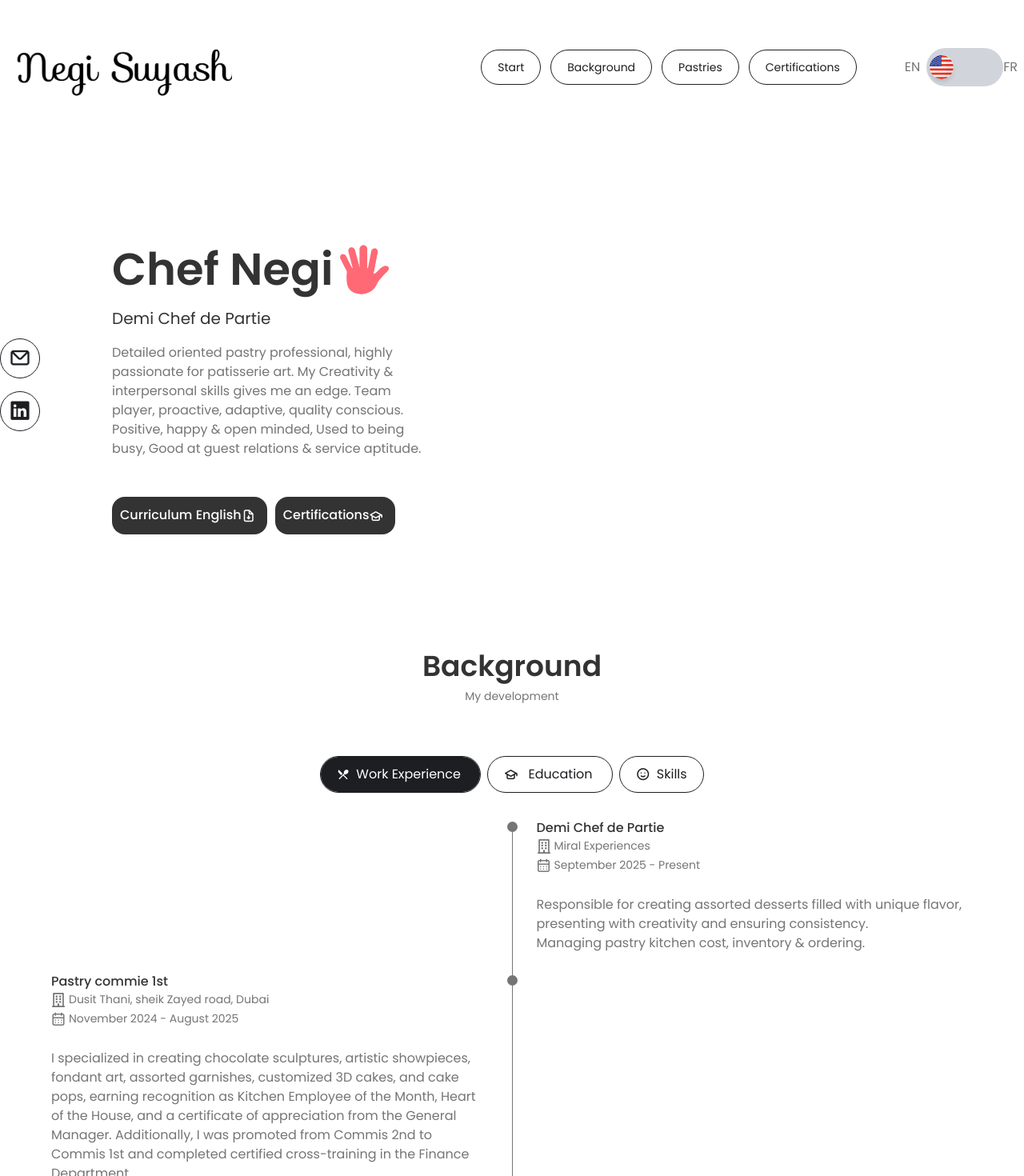
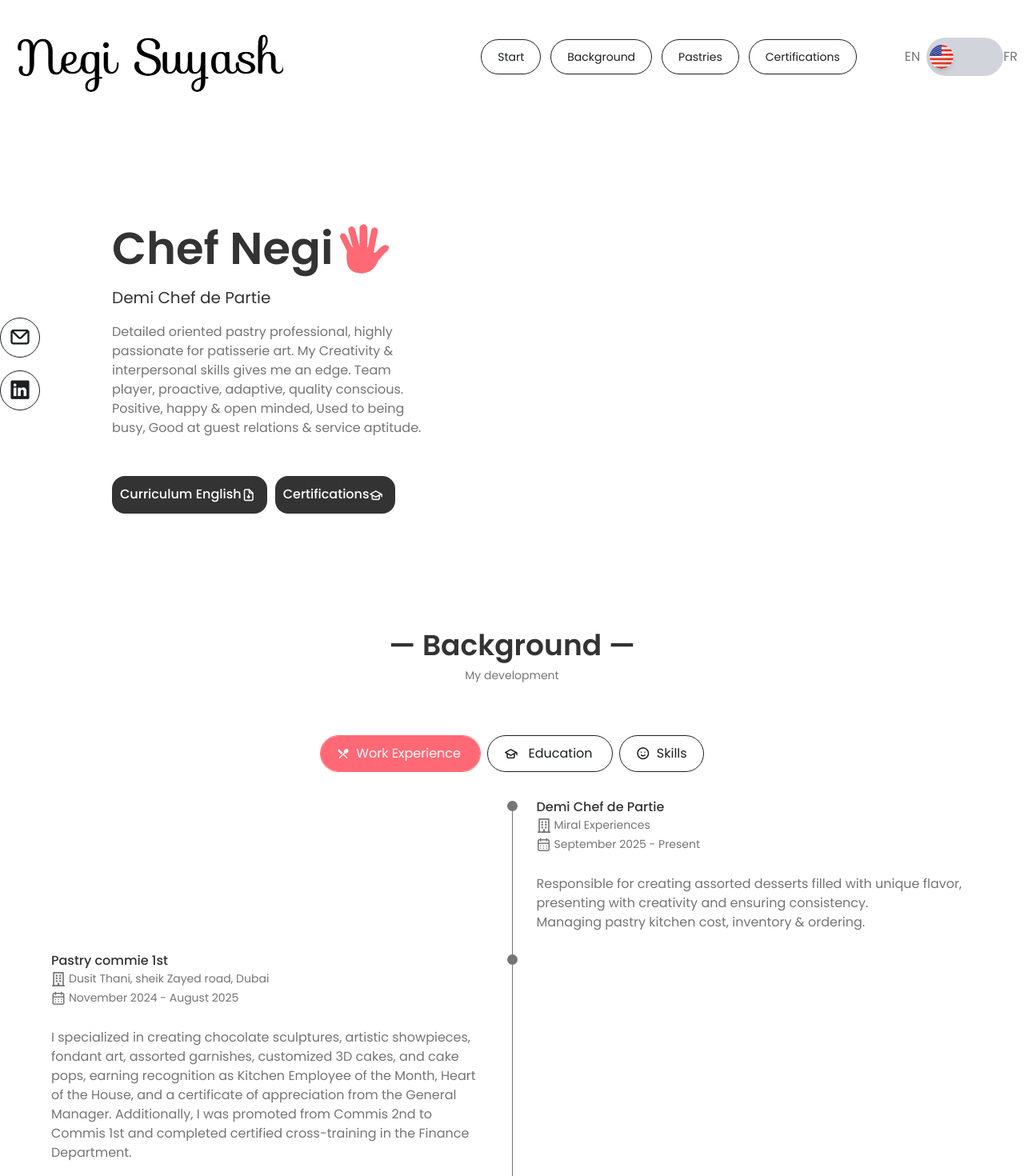
Before and after one commit to sebastiangs23/portfolio-nigi, a React (Vite) app in the folder front/portfolio/: page / in a window 1280 px wide. Shown: the top 1470 px of the page at 80% size. Built offline with nearby package versions, Linux system fonts and the light colour scheme.

Commit message:
refactor: :fire: Start with the gallery section
Also I finished the background section

```diff
--- a/front/portfolio/src/App.jsx
+++ b/front/portfolio/src/App.jsx
@@ -1,4 +1,3 @@
-import React from "react";
 import { BrowserRouter as Router, Route, Routes } from "react-router-dom";
 
 /*______________
@@ -7,7 +6,7 @@ import Header from "./components/Header/Header";
 import Home from "./components/Home/Home";
 import Background from "./components/Background/Background";
 import Proyectos from "./components/Proyectos/Proyectos";
-import Tecnologies from "./components/Tecnologies/Tecnologies";
+// import Tecnologies from "./components/Tecnologies/Tecnologies";
 
 /*__________________
 |   JOB DETAILS   */
--- a/front/portfolio/src/components/Background/Background.css
+++ b/front/portfolio/src/components/Background/Background.css
@@ -49,7 +49,7 @@
 }
 
 .training__core-tabs-button:after {
-  background-color: #1c1e21;
+  background-color: var(--hover-color-main);
   border-radius: 50%;
   content: "";
   height: 167px;
@@ -65,7 +65,7 @@
   align-items: center;
   display: inline-flex;
   justify-content: center;
-  border: 1px solid #1c1e21;
+  border: 1px solid var(--hover-color-main);
   border-radius: 50px;
   color: #1c1e21;
   line-height: 16px;
@@ -80,7 +80,7 @@
 }
 
 .training__core-tabs-active:after {
-  background-color: #1c1e21;
+  background-color: var(--hover-color-main);
   border-radius: 50%;
   content: "";
   height: 167px;
@@ -99,21 +99,19 @@
 }
 
 .training__core-tabs-active {
-  /* color: var(--title-color-dark); */
   transition-delay: 0.5s;
   color: #fff;
 }
 
 .training__core-tabs-active:after {
   transform: scale(1.47) translateY(0);
-  background-color: #1c1e21;
+  background-color: var(--hover-color-main);
   border-radius: 50%;
   content: "";
   height: 167px;
   min-width: 167px;
   position: absolute;
   top: 0;
-  /* transform: scale(1) translateY(67px); */
   transition: transform 1s cubic-bezier(0.66, 0, 0.34, 1);
   width: 100%;
   z-index: -1;
--- a/front/portfolio/src/components/Background/components/sliderJob.css
+++ b/front/portfolio/src/components/Background/components/sliderJob.css
@@ -5,7 +5,7 @@
   margin-bottom: 100px;
 }
 
-.section__projects {
+.section__gallery {
   margin-top: 120px;
   min-height: 400px;
 }
@@ -94,7 +94,7 @@
 
 @media screen and (max-width: 700px) {
   /* WEB */
-  .section__projects {
+  .section__gallery {
     margin-top: 80px;
     min-height: 500px;
   }
--- a/front/portfolio/src/components/Header/Header.css
+++ b/front/portfolio/src/components/Header/Header.css
@@ -1,44 +1,6 @@
 @tailwind base;
 @tailwind components;
 @tailwind utilities;
-
-.animation {
-  display: flex;
-  align-items: center;
-  justify-content: center;
-  position: relative;
-  margin: 10px 0px;
-  width: 270px;
-  height: 100px;
-  background: white;
-  border-radius: 15px;
-  font-family: "Montserrat", sans-serif;
-  font-weight: lighter;
-  letter-spacing: 2px;
-  transition: 1s box-shadow;
-}
-
-.animation:hover {
-  box-shadow: 0 5px 35px 0px rgba(0, 0, 0, 0.1);
-}
-
-.animation:hover::before,
-.animation:hover::after {
-  display: block;
-  content: "";
-  position: absolute;
-  width: 270px;
-  height: 100px;
-  background-color: var(--hover-color-main);
-  border-radius: 15px;
-  z-index: -1;
-  animation: 1s clockwise infinite;
-}
-
-.animation:hover:after {
-  background: black;
-  animation: 2s counterclockwise infinite;
-}
 
 @keyframes giroMoneda {
   0% {
--- a/front/portfolio/src/components/Language/Language.jsx
+++ b/front/portfolio/src/components/Language/Language.jsx
@@ -32,7 +32,7 @@ const sentences = {
     certifications: "Certifications",
     certifications_link:
       "https://drive.google.com/file/d/155D_WDM7ZLKUH_8rlangKlkF0TFTl3un/view?usp=sharing",
-    background: "Background",
+    background: "— Background —",
     background_subtitle: "My development",
     work_experience: "Work Experience",
     education: "Education",
@@ -84,50 +84,28 @@ const sentences = {
         date: "2010 - 2017",
       },
     ],
-    carrer_henry: "Full Stack Developer",
-    carrer_place_henry: "Henry",
-    carrer_status_henry: "Culminated",
-    carrer_date_henry: "2022 June - 2022 December",
-    carrer_zegel: "International Business",
-    carrer_place_zegel: "Zegel Ipae",
-    carrer_status_zegel: "(1/3) years completed",
-    carrer_date_zegel: "2021 March - 2022 March",
-    carrer_upc: "Administration & Int. Business",
-    carrer_place_upc: "Universidad Privada de Ciencias Aplicadas (UPC)",
-    carrer_status_upc: "(2/4) years completed.",
-    carrer_date_upc: "2019 August - 2021 February",
     skills_personal: "Personal",
-    skills_personal_1: "Self Motivation",
-    skills_personal_2: "Self-taught",
-    skills_personal_3: "Professional Ethics",
-    skills_personal_4: "Empathy and Solidarity",
-    skills_personal_5: "Responsible",
-    skills_personal_6: "Resilience",
-    skills_personal_7: "Problem Analysis",
-    skills_personal_8: "Continuous learning",
+    skills_personal_all: [
+      "Stress resistance",
+      "Speed and efficiency",
+      "Organizational skills",
+      "Knowledge of culinary techniques",
+      "Curiosity and willingness to learn",
+      "Patience and perseverance",
+      "Ability to work independently",
+      "Critical thinking and quality awareness",
+    ],
     skills_team: "Team",
-    skills_team_1: "Team Work Scrum",
-    skills_team_2: "Agile Methodologies",
-    skills_team_3: "Propose Ideas",
-    skills_team_4: "Time Management",
-    skills_team_5: "Effective Communication",
-    skills_team_6: "Active Listening",
-    skills_team_7: "Train",
-    skills_team_8: "Adaptability and Flexibility",
-    ibc_see_more_1: "Certified language platform with ",
-    ibc_see_more_2:
-      ", focused on basic (A1 - A2) and intermediate (B1 - B2) levels, with dynamic learning methods such as vocabulary practice, grammar, pronunciation, exam simulators, and interactive conversations that unlock as the student passes the lessons.",
-    ibc_see_more_3:
-      "Each level has multiple lessons, and within each lesson, the student acquires knowledge that allows them to keep advancing. Additionally, the system collects data from the assessments to generate graphs and metrics that identify the students' strengths and weaknesses.",
-    ibc_see_more_4:
-      "One of my roles was to redesign the database to make it more scalable and capable of supporting the teaching of more languages in the future. Additionally, I migrated the assessment system to use an API integrated with Azure Speech's AI speech recognizer, which is more accurate in evaluating the student on aspects such as pronunciation, prosody, fluency, and complete sentences, among others.",
-    inte_see_more_1:
-      "An educational platform focused on facilitating and enhancing student learning, simplifying teaching for educators, and monitoring the performance of all students, as well as that of teachers, coordinators, and institution directors.",
-    inte_see_more_2:
-      "The core of the product is to manage the entire operation of an educational institution at the platform level. The functionalities vary according to the profiles. Initially, the configuration of the school will be carried out by the 'Webmaster,' who represents the highest authority of the institution and can create profiles such as Director, Coordinator, Teachers, Students, etc. On the other hand, the Teacher can create assessments and monitor student performance. The Student, in turn, can review classes, complete assessments, and view their grade book, among other things.",
-    inte_see_more_3:
-      "After 1 year of developing the platform, it started being commercialized, which is a great satisfaction for me, as it is a product to which my colleagues and I put a lot of love and effort to contribute to the education of Peru in some way.",
-    _projects: "Projects",
+    skills_team_all: [
+      "Team player",
+      "Proactive",
+      "Adaptive",
+      "Detail oriented",
+      "Service aptitude",
+      "Creative",
+      "Good at guest relations",
+    ],
+    _gallery: "— Gallery —",
     database: "Database",
   },
   french: {
@@ -150,7 +128,7 @@ const sentences = {
       },
     ],
     start: "Page d'accueil",
-    background_: "Parcours",
+    background_: "— Parcours —",
     pastries: "Pâtisseries",
     certifications: "Certifications",
     position: "Demi Chef de Partie",
@@ -161,7 +139,7 @@ const sentences = {
       "https://docs.google.com/document/d/189xJH_zdEJyKH3OHbvBwqJMLCChYMZ_73_zD72AmdSU/edit?tab=t.0",
     certifications_link:
       "https://drive.google.com/file/d/155D_WDM7ZLKUH_8rlangKlkF0TFTl3un/view?usp=sharing",
-    background: "Formation",
+    background: "— Formation —",
     background_subtitle: "Mon développement",
     work_experience: "Expérience professionnelle",
     education: "Mon éducation",
@@ -214,54 +192,28 @@ const sentences = {
         date: "2010 - 2017",
       },
     ],
-    carrer_henry: "Desarrollador Full Stack",
-    carrer_place_henry: "Henry",
-    carrer_status_henry: "Culminado",
-    carrer_date_henry: "2022 Junio - 2022 Diciembre",
-    carrer_zegel: "Negocios Internacionales",
-    carrer_place_zegel: "Zegel Ipae",
-    carrer_status_zegel: "(1/3) años culminados.",
-    carrer_date_zegel: "2021 Marzo - 2022 Marzo",
-    carrer_upc: "Administración y Negocios Int.",
-    carrer_place_upc: "Universidad Privada de Ciencias Aplicadas (UPC)",
-    carrer_status_upc: "(2/4) años culminados.",
-    carrer_date_upc: "2019 Agosto - 2021 Febrero",
     skills_personal: "Personal",
     skills_personal_all: [
-      "Motivación personal",
-      "Autodidacta",
-      "Ética profesional",
-      "Empatia y solidaridad",
-      "Responsable",
-      "Resiliencia",
-      "Análisis de Problemas",
-      "Aprendizaje continuo",
+      "Résistance au stress",
+      "Rapidité et efficacité",
+      "Sens de l'organisation",
+      "Connaissance des techniques culinaires",
+      "Curiosité et envie d'apprendre",
+      "Patience et persévérance",
+      "Capacité à travailler de manière autonome",
+      "Esprit critique et souci de la qualité",
     ],
     skills_team: "Equipo",
     skills_team_all: [
-      "Trabajo en equipo Scrum",
-      "Metodologías ágiles",
-      "Proponer ídeas",
-      "Gestión de tiempo",
-      "Comunicación efectiva",
-      "Escucha Activa",
-      "Capacitar",
-      "Adaptabilidad y flexibilidad",
+      "Esprit d'équipe",
+      "Proactif",
+      "Adaptable",
+      "Souci du détail",
+      "Aptitude au service",
+      "Créatif",
+      "Bonnes relations avec les clients",
     ],
-    ibc_see_more_1: "Plataforma de idiomas certificada con ",
-    ibc_see_more_2:
-      ", enfocada en los niveles básico (A1 - A2) e intermedio (B1 - B2), con métodos dinámicos de aprendizaje como prácticas de vocabulario, gramática, pronunciación, simuladores de exámenes y conversaciones interactivas que se desbloquean a medida que el estudiante aprueba las lecciones.",
-    ibc_see_more_3:
-      "Cada nivel cuenta con múltiples lecciones, y dentro de cada lección el estudiante adquiere conocimientos que le permiten seguir avanzando. Además, el sistema recopila datos de las evaluaciones para generar gráficos y métricas que identifican los puntos fuertes y débiles de los estudiantes.",
-    ibc_see_more_4:
-      "Uno de mis roles fue rediseñar la base de datos para hacerla más escalable y capaz de soportar la enseñanza de más idiomas en el futuro. Además, migré el sistema de evaluación para utilizar una API integrada con el reconocedor de voz de inteligencia artificial de Azure Speech, que es más preciso al evaluar al estudiante en aspectos como pronunciación, prosodia, fluidez y oraciones completas, entre otros.",
-    inte_see_more_1:
-      "Una plataforma educativa enfocada en facilitar y mejorar el aprendizaje de los estudiantes, simplificar la enseñanza para los docentes, y monitorear el desempeño de todos los estudiantes, así como el de los docentes, coordinadores y directores de la institución.",
-    inte_see_more_2:
-      "El core del producto es gestionar todo el funcionamiento de una institución educativa a nivel de plataforma. Las funcionalidades varían según los perfiles. Inicialmente, la configuración del colegio la realizará el 'Webmaster', quien representa la máxima autoridad de la institución y puede crear perfiles como Director, coordinador, docentes, estudiantes, etc. Por otro lado, el docente puede crear evaluaciones y monitorear el desempeño de los estudiantes. El estudiante, a su vez, puede revisar las clases, resolver evaluaciones y visualizar su libreta de notas, entre otras cosas.",
-    inte_see_more_3:
-      "Después de 1 año desarrollando la plataforma, se empezó a comercializar, lo cual para mi es una gran satisfacción , ya que es un producto al cual mis compañeros y yo le pusimos bastante cariño y esfuerzo para de cierta manera aportar con la educación del Perú.",
-    _projects: "Proyectos",
+    _gallery: "— Galerie —",
     database: "Base de datos",
   },
 };
--- a/front/portfolio/src/components/Proyectos/Proyectos.jsx
+++ b/front/portfolio/src/components/Proyectos/Proyectos.jsx
@@ -25,8 +25,8 @@ function Proyectos() {
   };
 
   return (
-    <section className="section__projects" id="projectos">
-      <h2 className="section__title">{sentences?._projects}</h2>
+    <section className="section__gallery" id="projectos">
+      <h2 className="section__title">{sentences?._gallery}</h2>
 
       {/* RADIO BUTTOM */}
       <div className="flex justify-center items-center mt-5 ">
--- a/front/portfolio/src/components/Proyectos/slider.css
+++ b/front/portfolio/src/components/Proyectos/slider.css
@@ -1,4 +1,4 @@
-.section__projects {
+.section__gallery {
   margin-top: 120px;
   min-height: 400px;
 }
@@ -78,7 +78,7 @@
 
 @media screen and (max-width: 700px) {
   /* WEB */
-  .section__projects {
+  .section__gallery {
     margin-top: 80px;
     min-height: 500px;
   }
--- a/front/portfolio/src/components/Social/Data.jsx
+++ b/front/portfolio/src/components/Social/Data.jsx
@@ -1,4 +1,3 @@
-import React from "react";
 import { useLanguage } from "../Language/Language";
 
 function Data() {
```
Also changed, not shown: front/portfolio/src/assets/common/icon.png.
